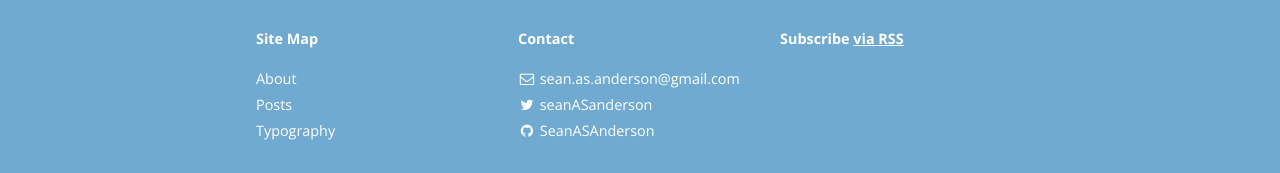
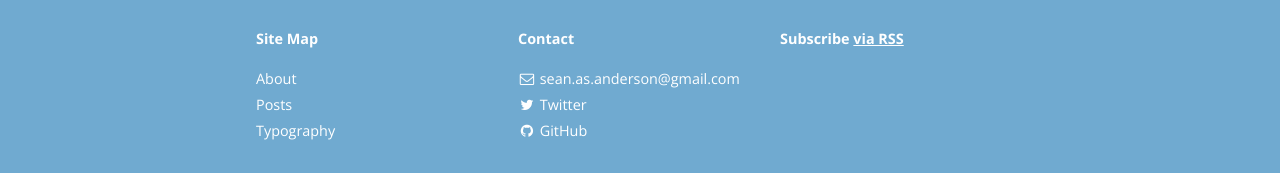
Before and after one commit to SeanASAnderson/SeanASAnderson.github.io, a Jekyll site: the page built from index.html, in a window 1280 px wide and 900 px high, scrolled down 1200 px. Shown: the part 724-897 px from the top of the window. Built offline with Jekyll 4.4.1, drawn with Linux system fonts in a browser that asks for light colours; nearby versions of some CDN libraries; the list of posts is cut into pages by our own code; some of the changed lines change nothing that is shown.

Commit message:
change socials 2

```diff
--- a/_config.yml
+++ b/_config.yml
@@ -79,14 +79,14 @@ descriptions:
 social:
   - name: Twitter
     icon: twitter
-    username: seanASanderson
+    #username: seanASanderson
     url: https://twitter.com/seanASanderson
     desc: Follow me on Twitter
     share: true
 
   - name: GitHub
     icon: github
-    username: SeanASAnderson
+    #username: SeanASAnderson
     url: https://github.com/SeanASAnderson
     desc: Fork me on GitHub
     share: true
```
